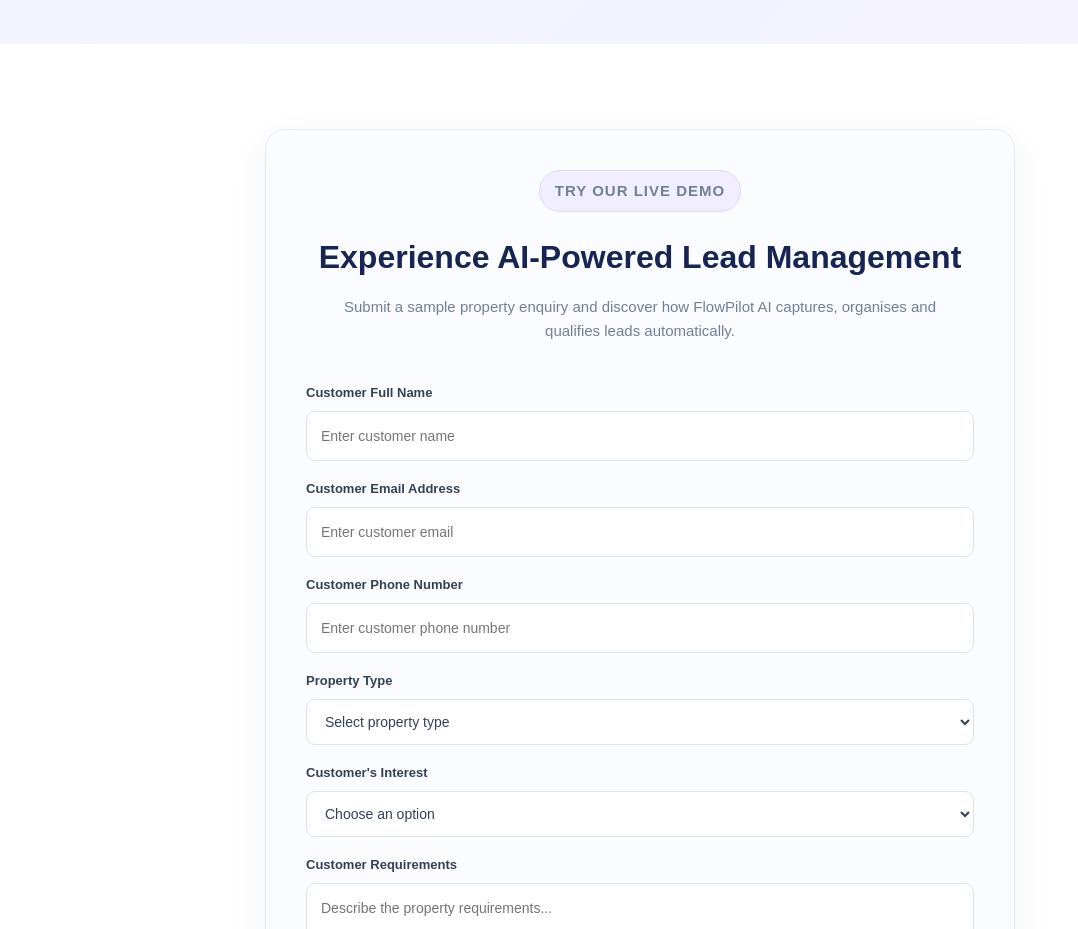
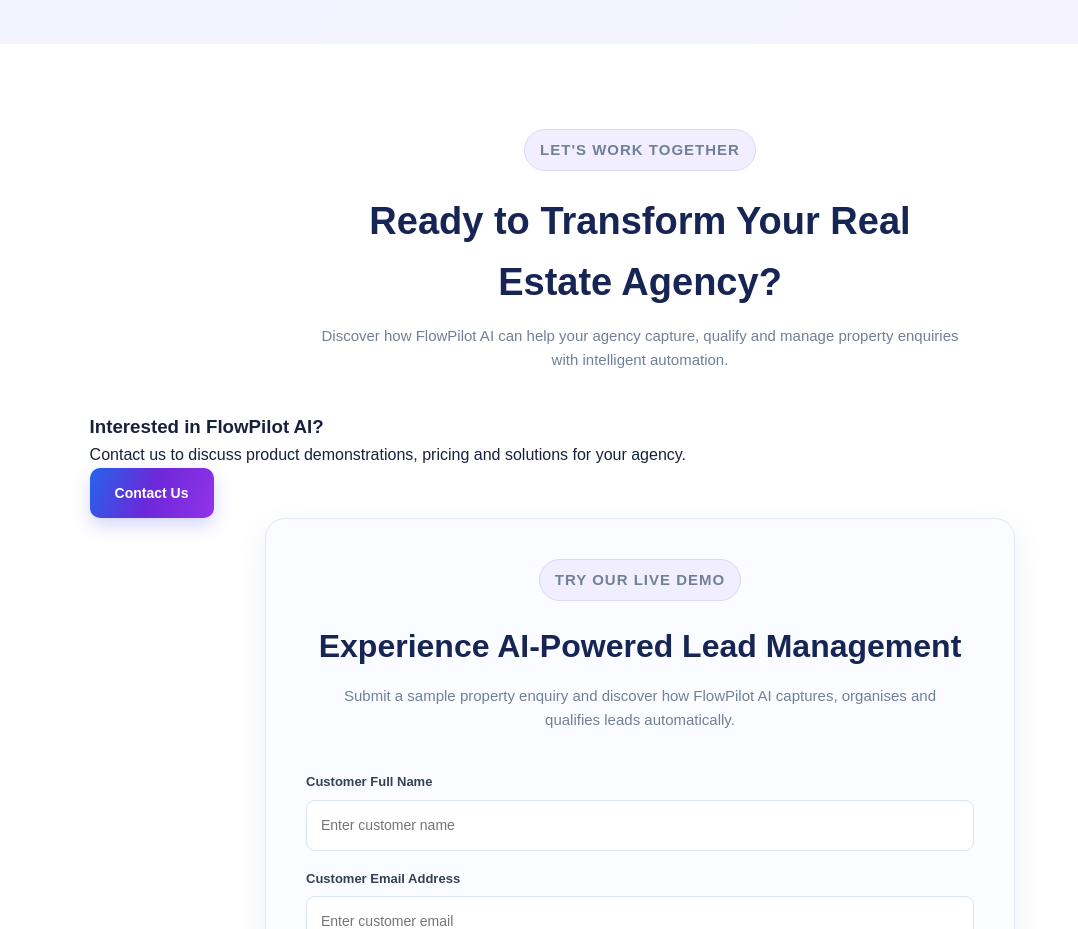
Before and after one commit to abbasmando09/flowpilot-ai, a plain HTML site: page index.html in a window 1280 px wide. Shown: the part 3300-4229 px from the top of the page, without its empty margins (0-1078 px from the left). Drawn offline with Linux system fonts and the light colour scheme.

Commit message:
Add agency owner sales contact section

```diff
--- a/index.html
+++ b/index.html
@@ -320,6 +320,32 @@
 
         <section class="contact" id="contact">
 
+<div class="contact-content">
+    <div class="section-heading">
+        <p class="tagline">LET'S WORK TOGETHER</p>
+        <h2>Ready to Transform Your Real Estate Agency?</h2>
+        <p>
+            Discover how FlowPilot AI can help your agency
+            capture, qualify and manage property enquiries
+            with intelligent automation.
+        </p>
+    </div>
+
+    <div class="contact-card">
+        <h3>Interested in FlowPilot AI?</h3>
+        <p>
+            Contact us to discuss product demonstrations,
+            pricing and solutions for your agency.
+        </p>
+
+        <a href="mailto:YOUR_EMAIL_ADDRESS?subject=FlowPilot%20AI%20Product%20Enquiry"
+           class="primary-button">
+            Contact Us
+        </a>
+    </div>
+</div>
+
+
 <!-- CUSTOMER ENQUIRY FORM -->
 
 
```
